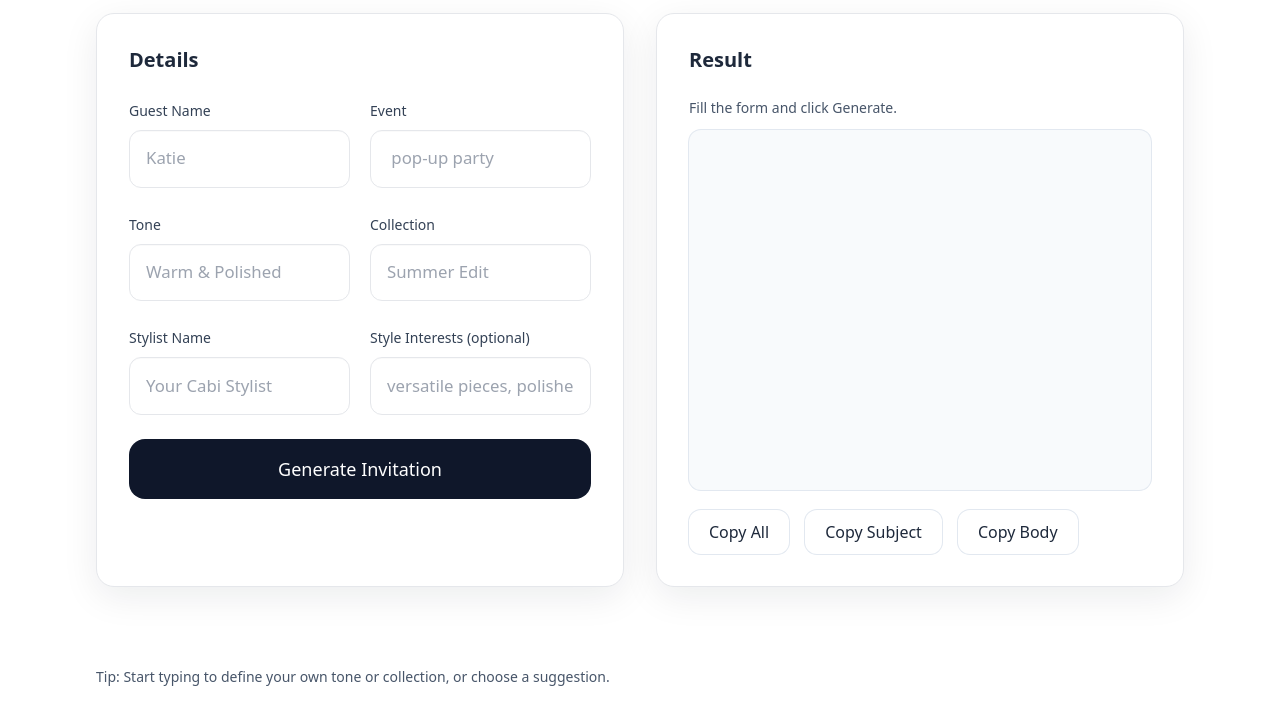
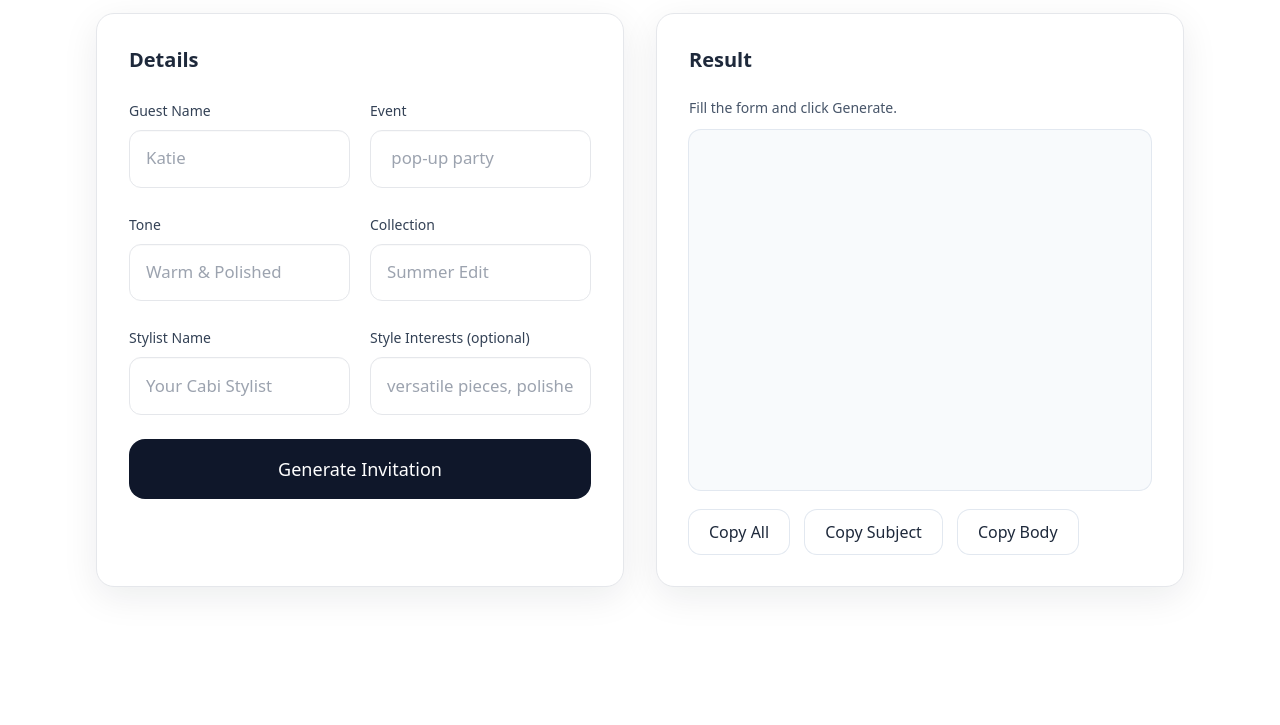
Before and after one commit to sumanthkunchala/index.html, a plain HTML site: page index.html in a window 1280 px wide. Shown: the part 119-844 px from the top of the page. Drawn offline with nearby package versions, Linux system fonts and the light colour scheme.

Commit message:
Update index.html

```diff
--- a/index.html
+++ b/index.html
@@ -138,7 +138,7 @@
   </main>
 
   <footer class="max-w-6xl mx-auto px-4 md:px-8 pb-10 text-slate-600 text-sm">
-    <p>Tip: Start typing to define your own tone or collection, or choose a suggestion.</p>
+    <p></p>
   </footer>
 
   <script>
```
